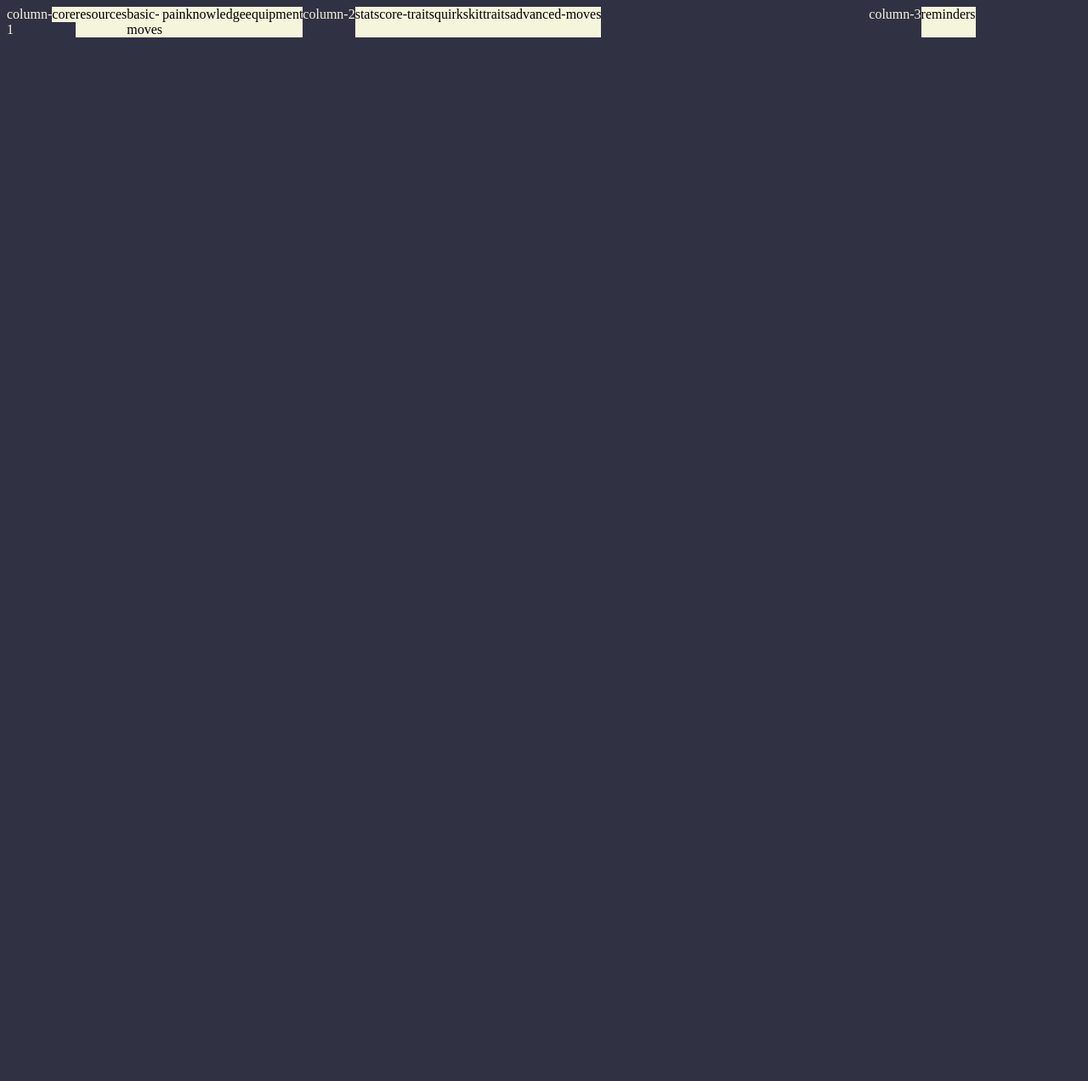
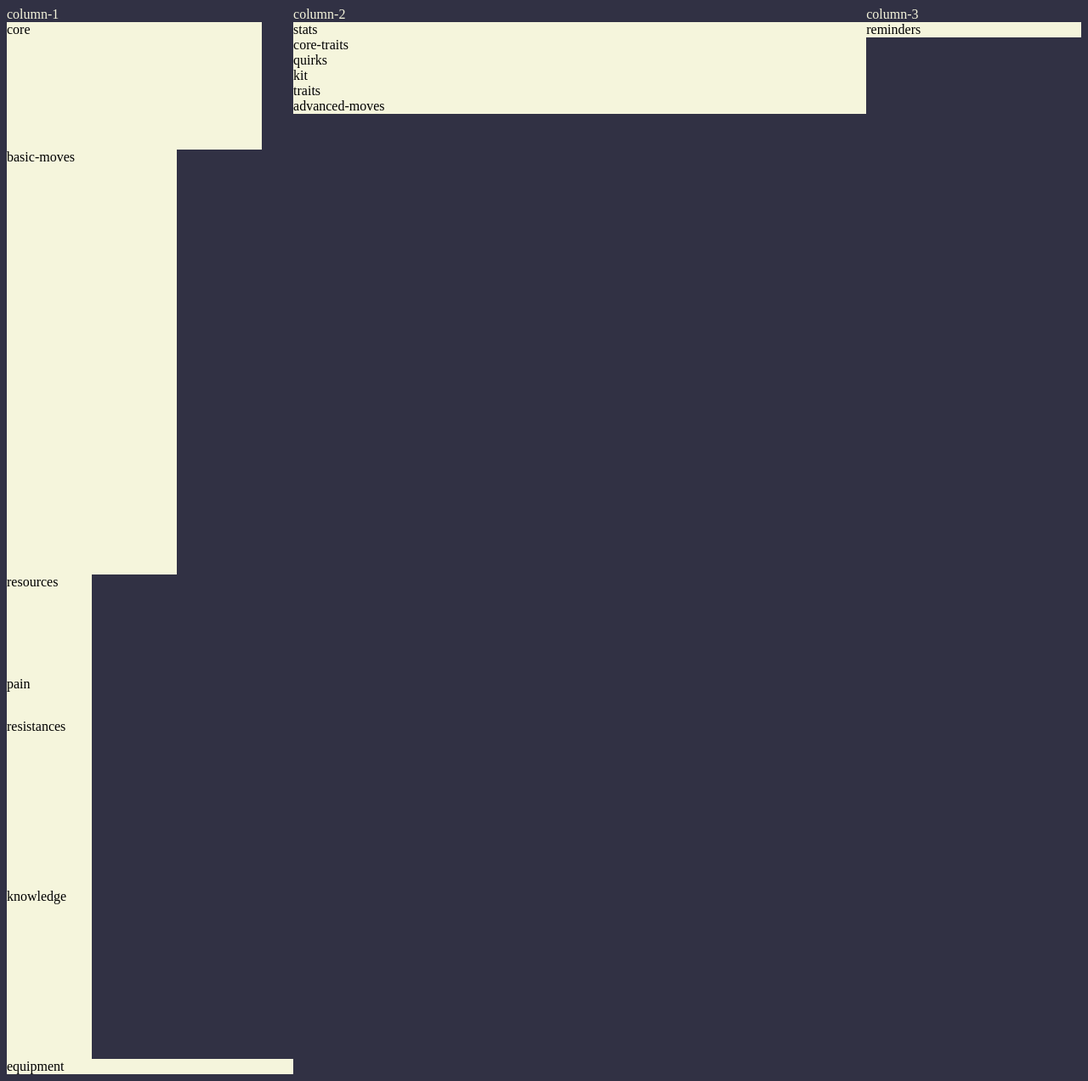
Before and after one commit to Quixalotl/seon, a plain HTML site: page index.html in a window 1280 px wide. Shown: the whole page at 85% size. Before the commit the page ends 800 px from the top, so only its background shows below. Drawn offline with Linux system fonts and the light colour scheme.

Commit message:
Add row containers

```diff
--- a/index.html
+++ b/index.html
@@ -14,20 +14,27 @@
                 core
             </div>
         </div>
+        <div class="c1r2">
+            <div class="basic-moves card">
+                basic-moves
+            </div>
             <div class="resources card">
                 resources
-        </div>
-        <div class="basic-moves card">
-            basic-moves
             </div>
             <div class="pain card">
                 pain
             </div>
+            <div class="resistances card">
+                resistances
+            </div>
             <div class="knowledge card">
                 knowledge
             </div>
+        </div>
+        <div class="c1r3">
             <div class="equipment card">
                 equipment
+            </div>
         </div>
     </div>
     <div class="column-2">
--- a/styles/styles.css
+++ b/styles/styles.css
@@ -12,37 +12,103 @@ body {
 .column-1 {
     display: flex;
     flex-basis: 400px;
+    flex-direction: column;
 }
 
 .core {
+    width: 300px;
+    height: 150px;
+}
 
+.basic-moves {
+    width: 200px;
+    height: 500px;
+}
+
+.resources {
+    width: 100px;
+    height: 120px;
+}
+
+.pain {
+    width: 100px;
+    height: 50px;
+}
+
+.resistances {
+    width: 100px;
+    height: 200px;
+}
+
+.knowledge {
+    width: 100px;
+    height: 200px;
 }
 
 .column-2 {
     display: flex;
     flex-basis: 800px;
+    flex-direction: column;
 }
 
 .column-3 {
     display: flex;
     flex-basis: 300px;
+    flex-direction: column;
 }
 
 
-/* <div class="column-1">
-        <div class="core"></div>
-        <div class="resources"></div>
-        <div class="basic-moves"></div>
-        <div class="pain"></div>
-        <div class="knowledge"></div>
-        <div class="equipment"></div>
+ /* <div class="column-1">
+    column-1
+        <div class="c1r1">
+            <div class="core card">
+                core
+            </div>
+        </div>
+        <div class="c1r2">
+            <div class="basic-moves card">
+                basic-moves
+            </div>
+            <div class="resources card">
+                resources
+            </div>
+            <div class="pain card">
+                pain
+            </div>
+            <div class="knowledge card">
+                knowledge
+            </div>
+        </div>
+        <div class="c1r3">
+            <div class="equipment card">
+                equipment
+            </div>
+        </div>
     </div>
-    <div class="column-2"></div>
-        <div class="stats"></div>
-        <div class="core-traits"></div>
-        <div class="quirks"></div>
-        <div class="kit"></div>
-        <div class="traits"></div>
-        <div class="advanced-moves"></div>
-    <div class="column-3"></div>
-        <div class="reminders"></div> */
+    <div class="column-2">
+    column-2
+        <div class="stats card">
+            stats
+        </div>
+        <div class="core-traits card">
+            core-traits
+        </div>
+        <div class="quirks card">
+            quirks
+        </div>
+        <div class="kit card">
+            kit
+        </div>
+        <div class="traits card">
+            traits
+        </div>
+        <div class="advanced-moves card">
+            advanced-moves
+        </div>
+    </div>
+    <div class="column-3">
+    column-3
+        <div class="reminders card">
+            reminders
+        </div>
+    </div> */
```
Lines whose indentation alone changed are shown as unchanged.
